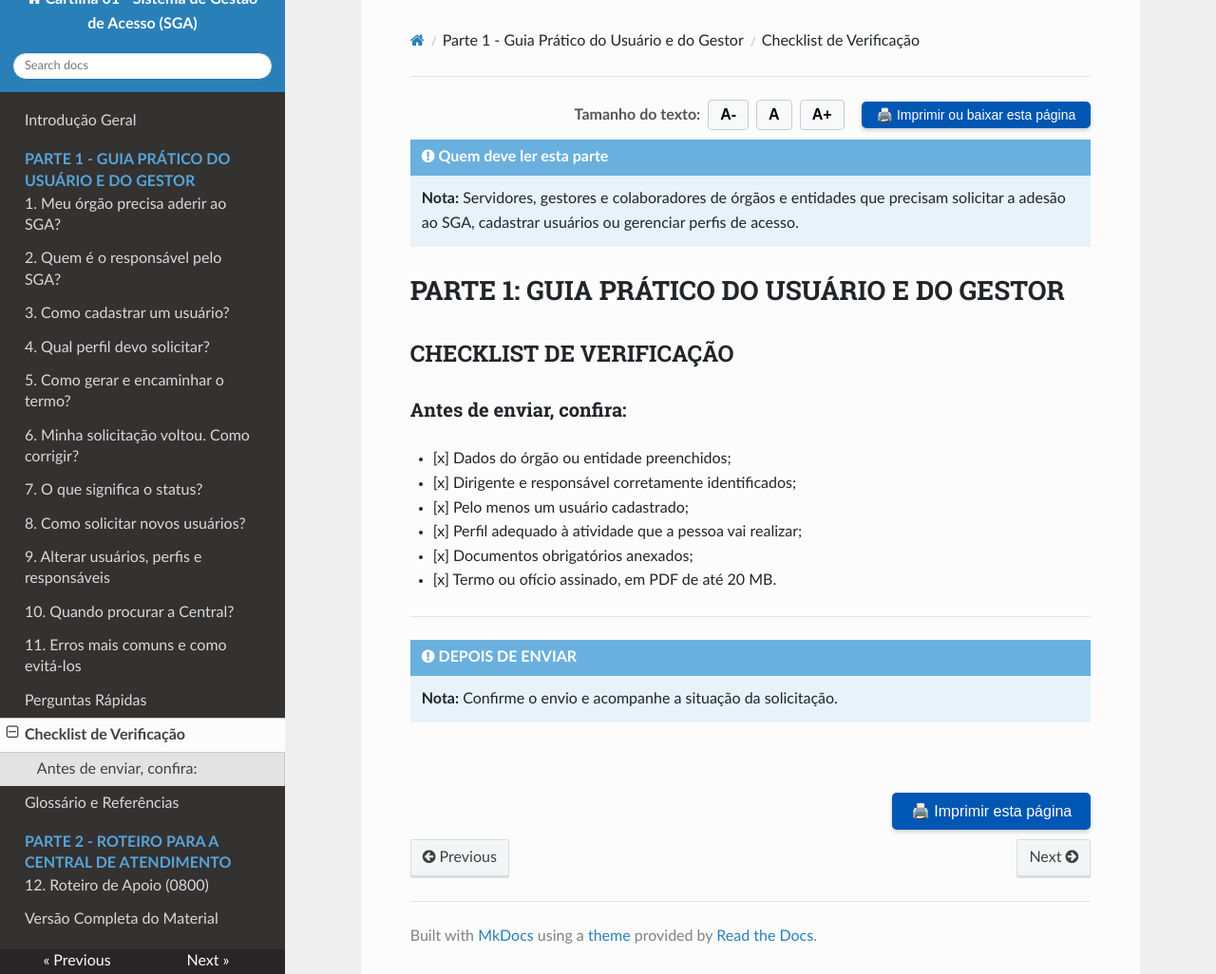
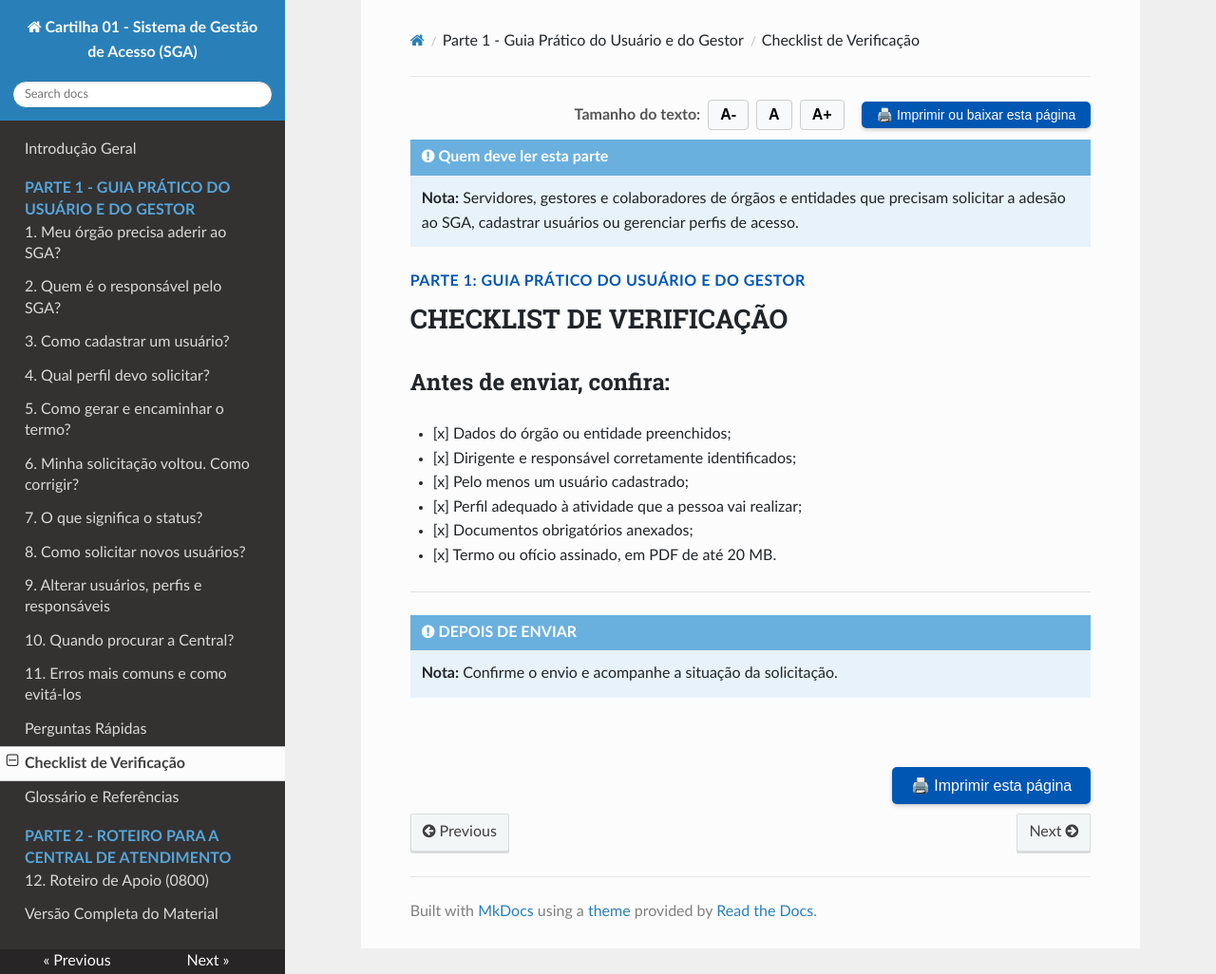
Before and after one commit to emilix10-bit/cartilha-boas-praticas-01-SGA, an MkDocs documentation site: the page built from docs/13-checklist-de-verificacao.md, in a window 1280 px wide and 1026 px high. Shown: the whole window at 95% size. Built offline with MkDocs 1.6.1, drawn with Linux system fonts in a browser that asks for light colours; nearby versions of some CDN libraries.

Commit message:
Update formatting and headings in checklist document

```diff
--- a/docs/13-checklist-de-verificacao.md
+++ b/docs/13-checklist-de-verificacao.md
@@ -12,18 +12,18 @@
 !!! note "Quem deve ler esta parte"
     **Nota:** Servidores, gestores e colaboradores de órgãos e entidades que precisam solicitar a adesão ao SGA, cadastrar usuários ou gerenciar perfis de acesso.
 
-# PARTE 1: GUIA PRÁTICO DO USUÁRIO E DO GESTOR
+<p style="font-weight: bold; color: #0056b3; text-transform: uppercase; letter-spacing: 0.5px; margin-top: 15px; margin-bottom: 4px;">PARTE 1: GUIA PRÁTICO DO USUÁRIO E DO GESTOR</p>
 
-<h2 id="checklist-de-verificacao">CHECKLIST DE VERIFICAÇÃO</h2>
+<h1 id="checklist-de-verificacao" style="margin-top: 0;">CHECKLIST DE VERIFICAÇÃO</h1>
 
-### Antes de enviar, confira:
+## Antes de enviar, confira:
 
-* [x] Dados do órgão ou entidade preenchidos;
-* [x] Dirigente e responsável corretamente identificados;
-* [x] Pelo menos um usuário cadastrado;
-* [x] Perfil adequado à atividade que a pessoa vai realizar;
-* [x] Documentos obrigatórios anexados;
-* [x] Termo ou ofício assinado, em PDF de até 20 MB.
+- [x] Dados do órgão ou entidade preenchidos;
+- [x] Dirigente e responsável corretamente identificados;
+- [x] Pelo menos um usuário cadastrado;
+- [x] Perfil adequado à atividade que a pessoa vai realizar;
+- [x] Documentos obrigatórios anexados;
+- [x] Termo ou ofício assinado, em PDF de até 20 MB.
 
 ---
 
```
